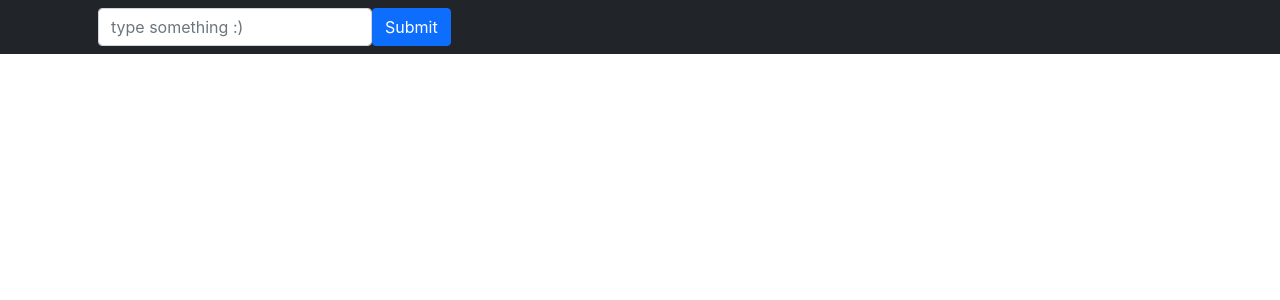
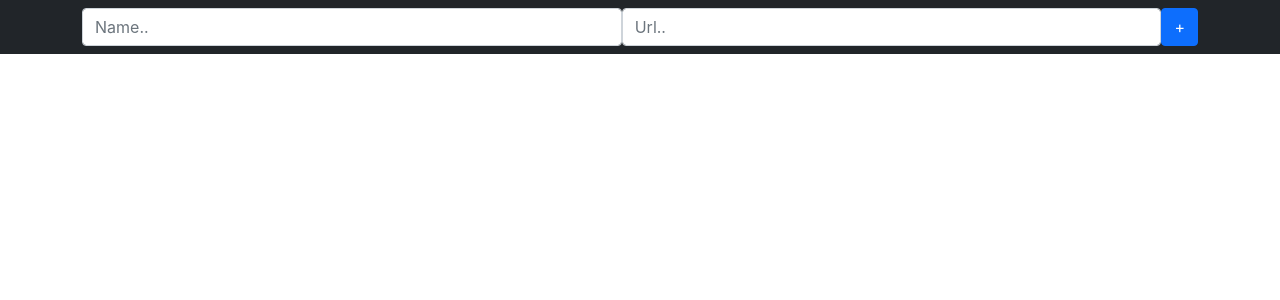
Before and after one commit to Shreya388/practice-repository, a React (Create React App) app: page / in a window 1280 px wide. Shown: the top 300 px of the page. Built offline with nearby package versions, Linux system fonts and the light colour scheme.

Commit message:
the app is nearly don

```diff
--- a/package.json
+++ b/package.json
@@ -10,6 +10,7 @@
     "react": "^17.0.2",
     "react-bootstrap": "^1.6.1",
     "react-dom": "^17.0.2",
+    "react-router-dom": "^5.2.0",
     "react-scripts": "4.0.3",
     "web-vitals": "^1.1.2"
   },
--- a/src/components/Input.js
+++ b/src/components/Input.js
@@ -1,34 +1,47 @@
 import React, { useState } from "react";
-import {Navbar, Nav, Container, Form, Button} from 'react-bootstrap';
+import { Button, Navbar, Form, Container } from "react-bootstrap";
+
 
 const Input = () => {
   const [name, setName] = useState("");
-  const [fullName, setFullName] = useState();
+  const [url, setUrl] = useState("");
+  const [fullName, setFullName] = useState([]);
+  const [fullUrl, setFullUrl] = useState([]);
 
-    const inputEvent = (event) => {
+
+  const inputName = (event) => {
     console.log(event.target.value)
     setName(event.target.value)
   };
 
+  const inputUrl = (event) => {
+    console.log(event.target.value)
+    setUrl(event.target.value)
+  };
+
+
   const onSubmit = () => {
     setFullName(name);
+    setFullUrl(url);
 
   }
 
     return (
 
+      <div>
       <Navbar bg="dark" variant="dark">
         <Container>
+          <Form.Control placeholder="Name.." value={name} onChange={inputName} />
+          <Form.Control placeholder="Url.." value={url} onChange={inputUrl} />
+          <Button onClick={onSubmit}>+</Button>
 
-        <Navbar.Brand href="#home"> {fullName}</Navbar.Brand>
-          <Nav className="me-auto">
-          <Form.Control placeholder="type something :)" value={name} onChange={inputEvent} />
-          <Button bg="primary" onClick={onSubmit}>Submit</Button>
-          </Nav>
         </Container>
       </Navbar>
 
-
+      <Container>
+        <a href={fullUrl}>{fullName}</a>
+      </Container>
+      </div>
     );
   }
 
```
Also changed, not shown: 1 other file (tests, documents, lock files or other folders). Lines whose indentation alone changed are shown as unchanged.
